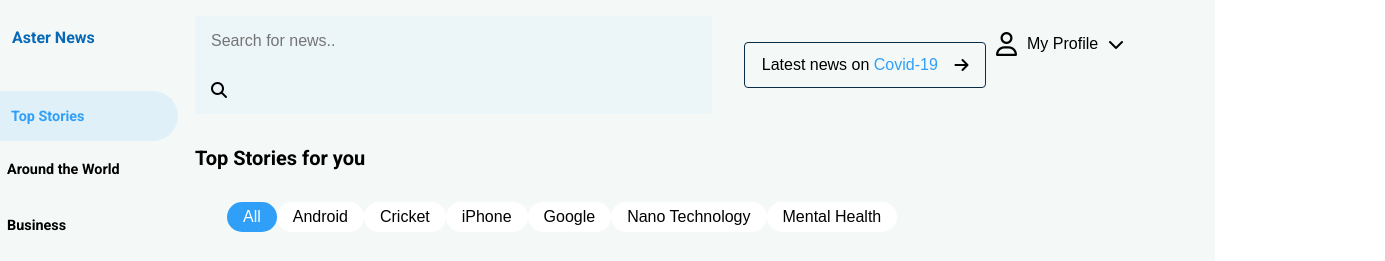
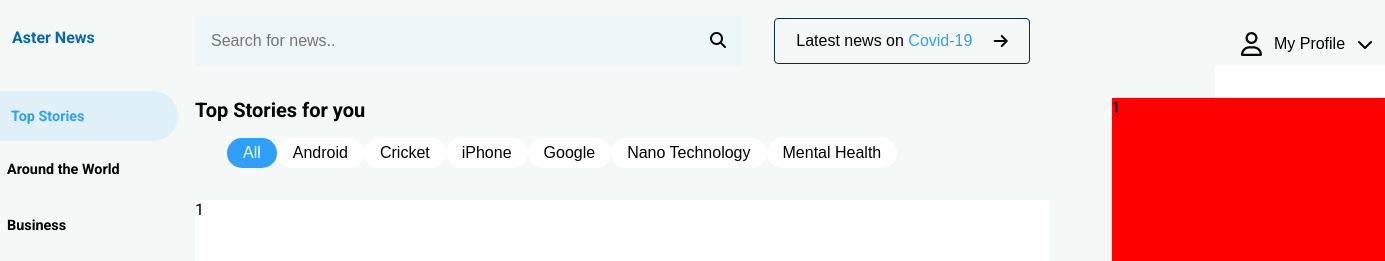
Before and after one commit to RufetBabayev/Task-Aster, a plain HTML site: page index.html in a window 1280 px wide. Shown: the top 261 px of the page, 1385 px wide, since content can reach past the window. Drawn offline with Linux system fonts and the light colour scheme.

Commit message:
duzelisler

```diff
--- a/assets/css/aside--right.css
+++ b/assets/css/aside--right.css
@@ -1,3 +1,4 @@
 .aside-right {
   width: 320px;
+  background-color: red;
 }
--- a/assets/css/section-center.css
+++ b/assets/css/section-center.css
@@ -1,6 +1,9 @@
 header {
   position: sticky;
   top: 0;
+  /* bunlar elave olundu */
+  background-color: #f4f9f8;
+  z-index: 10;
 }
 .section-container {
   flex: 1;
--- a/index.html
+++ b/index.html
@@ -113,9 +113,13 @@
           </button>
         </header>
         <!-- center-nav -->
+
+        <!-- bu hissede yeni div yaradildi ve 2 hisseye bolundu buttonlar ve sag aside -->
+        <div class="flex justifyBetween mt-32">
+          <!-- bura da oz icnde 2 yere bolundu ust div buttonlar ve alt div grid -->
           <div>
-          <p class="text--lg font--700 pt-32">Top Stories for you</p>
-          <div class="center-nav mt-32 flex ml-32">
+            <p class="text--lg font--700 pb-16">Top Stories for you</p>
+            <div class="center-nav flex ml-32">
               <button class="center-nav-active">All</button>
               <button>Android</button>
               <button>Cricket</button>
@@ -124,8 +128,7 @@
               <button>Nano Technology</button>
               <button>Mental Health</button>
             </div>
-        </div>
-        <div class="parent mt-32 ml-32">
+            <div class="parent mt-32">
               <div class="div1 grid-md">1</div>
               <div class="div2 grid-sm">1</div>
               <div class="div3 grid-sm">1</div>
@@ -134,8 +137,10 @@
               <div class="div6 grid-sm">1</div>
               <div class="div7 grid-sm">1</div>
             </div>
+          </div>
+          <aside class="aside-right">1</aside>
+        </div>
       </section>
-      <aside class="aside-right"></aside>
     </main>
   </body>
 </html>
```
Also changed, not shown: 1 other file. Lines whose indentation alone changed are shown as unchanged.
